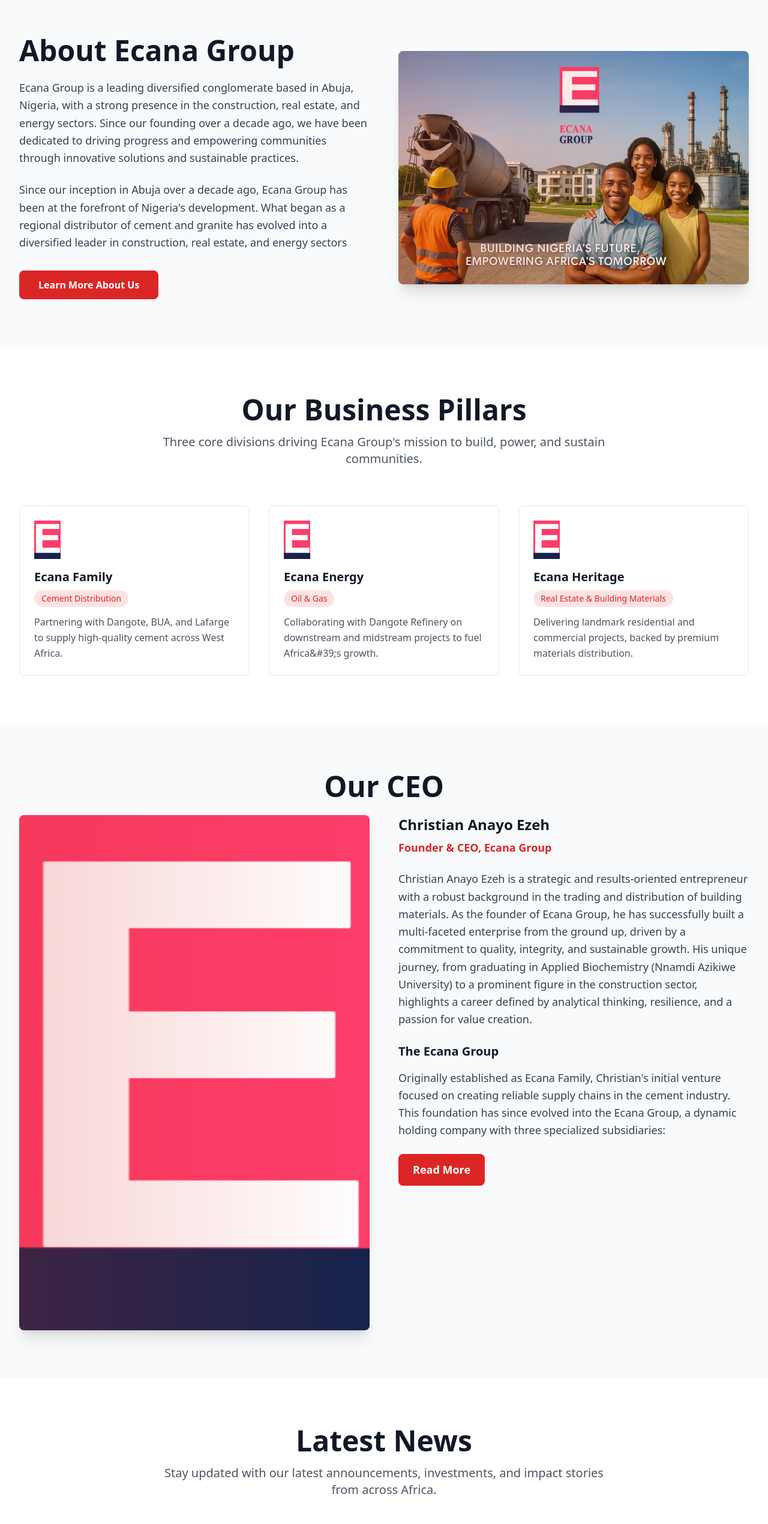
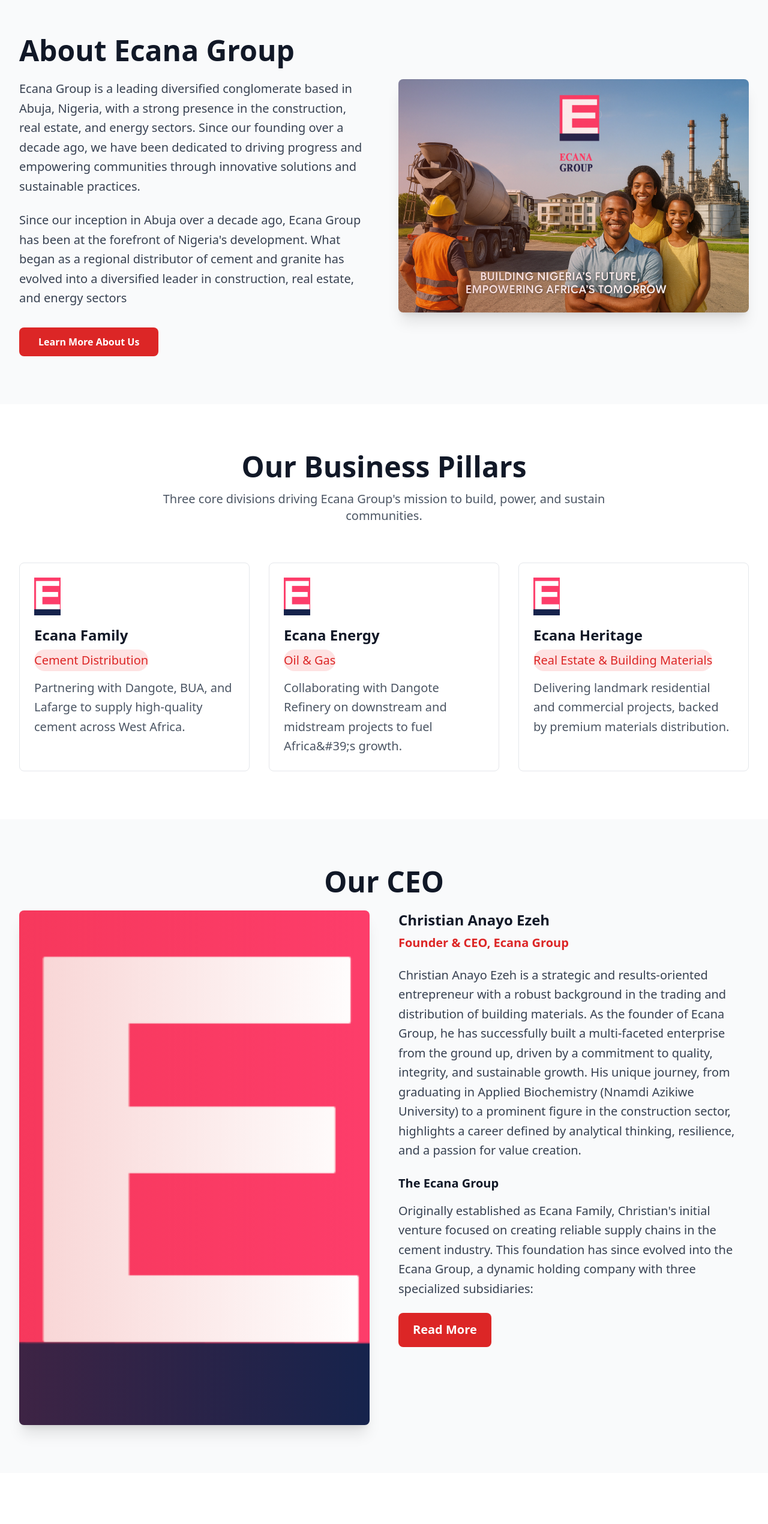
Before and after one commit to mail2chuka/ecangroups, a Next.js app: page / in a window 1280 px wide. Shown: the part 820-3361 px from the top of the page at 60% size. Built offline with nearby package versions, Linux system fonts and the light colour scheme.

Commit message:
Update index.js

```diff
--- a/src/pages/index.js
+++ b/src/pages/index.js
@@ -36,7 +36,7 @@ const Header = () => {
             <img
               src="/images/ecana-logo.png"
               alt="Ecana Group Logo"
-              className="h-12 w-auto"
+              className="h-20 w-auto"
             />
           </div>
 
@@ -212,14 +212,14 @@ const AboutSection = () => {
             <h2 className="text-4xl lg:text-5xl font-bold text-gray-900 mb-6">
               About Ecana Group
             </h2>
-            <p className="text-lg text-gray-700 mb-6 leading-relaxed">
+            <p className="text-xl text-gray-700 mb-6 leading-relaxed">
               Ecana Group is a leading diversified conglomerate based in Abuja,
               Nigeria, with a strong presence in the construction, real estate,
               and energy sectors. Since our founding over a decade ago, we have
               been dedicated to driving progress and empowering communities
               through innovative solutions and sustainable practices.
             </p>
-            <p className="text-lg text-gray-700 mb-8 leading-relaxed">
+            <p className="text-xl text-gray-700 mb-8 leading-relaxed">
               {' '}
               Since our inception in Abuja over a decade ago, Ecana Group has
               been at the forefront of Nigeria&#39;s development. What began as
@@ -295,13 +295,13 @@ const PortfolioSection = () => {
                 alt={company.name}
                 className="h-16 mb-4 object-contain"
               />
-              <h3 className="text-xl font-bold text-gray-900 mb-2 group-hover:text-red-600 transition-colors duration-300">
+              <h3 className="text-2xl font-bold text-gray-900 mb-2 group-hover:text-red-600 transition-colors duration-300">
                 {company.name}
               </h3>
-              <span className="inline-block bg-red-100 text-red-600 text-sm px-3 py-1 rounded-full mb-3">
+              <span className="inline-block bg-red-100 text-red-600 text-xl py-1 rounded-full mb-3">
                 {company.sector}
               </span>
-              <p className="text-gray-600 leading-relaxed">
+              <p className="text-gray-600 text-xl leading-relaxed">
                 {company.description}
               </p>
             </div>
@@ -338,12 +338,12 @@ const CEOSection = () => {
               <h3 className="text-2xl font-bold text-gray-900 mb-2">
                 Christian Anayo Ezeh
               </h3>
-              <p className="text-lg text-red-600 font-semibold">
+              <p className="text-xl text-red-600 font-semibold">
                 Founder & CEO, Ecana Group
               </p>
             </div>
 
-            <div className="text-lg text-gray-700 leading-relaxed">
+            <div className="text-xl text-gray-700 leading-relaxed">
               <p className="mb-6">
                 Christian Anayo Ezeh is a strategic and results-oriented
                 entrepreneur with a robust background in the trading and
@@ -481,7 +481,7 @@ const VideoSection = () => {
               </div>
             )}
             <div className="absolute bottom-4 left-4 text-white">
-              <h3 className="text-lg font-semibold mb-1">
+              <h3 className="text-xl font-semibold mb-1">
                 WATCH OUR TELEVISION COMMERCIAL
               </h3>
             </div>
@@ -525,7 +525,7 @@ const NewsSection = () => {
           <h2 className="text-4xl lg:text-5xl font-bold text-gray-900 mb-4">
             Latest News
           </h2>
-          <p className="text-xl text-gray-600 max-w-3xl mx-auto">
+          <p className="text-2xl text-gray-600 max-w-3xl mx-auto">
             Stay updated with our latest announcements, investments, and impact
             stories from across Africa.
           </p>
@@ -543,13 +543,13 @@ const NewsSection = () => {
                 className="w-full h-48 object-cover group-hover:scale-105 transition-transform duration-300"
               />
               <div className="p-6">
-                <time className="text-sm text-red-600 font-medium">
+                <time className="text-lg text-red-600 font-medium">
                   {article.date}
                 </time>
                 <h3 className="text-xl font-bold text-gray-900 mb-3 mt-2 group-hover:text-red-600 transition-colors duration-300">
                   {article.title}
                 </h3>
-                <p className="text-gray-600 leading-relaxed mb-4">
+                <p className="text-gray-600 text-xl leading-relaxed mb-4">
                   {article.excerpt}
                 </p>
                 <button className="text-red-600 font-semibold hover:text-red-700 transition-colors duration-300">
@@ -790,7 +790,7 @@ export default function Home() {
     <>
       <Head>
         <title>
-          Ecana Group - Leading Family-owned African Investment Company
+          Ecana Group|Leading Family owned African Investment Company
         </title>
         <meta
           name="description"
```
